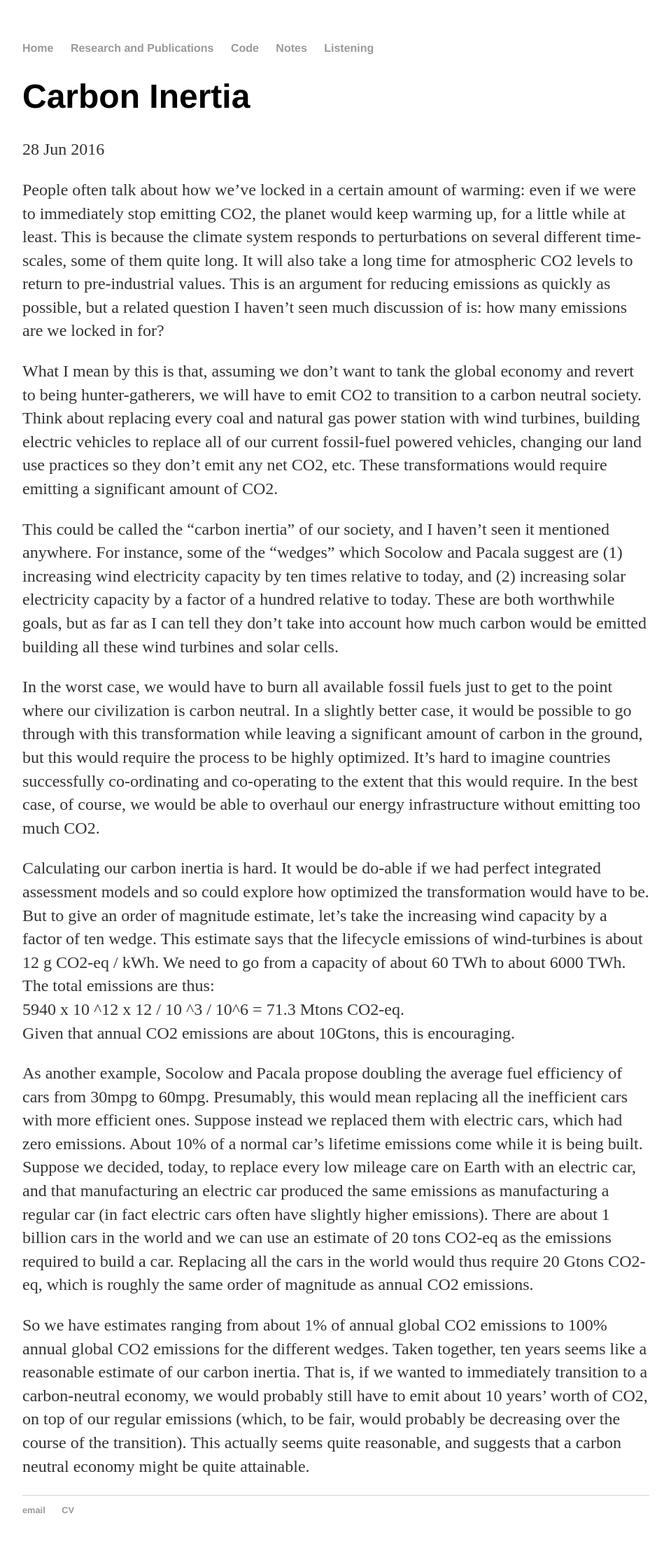
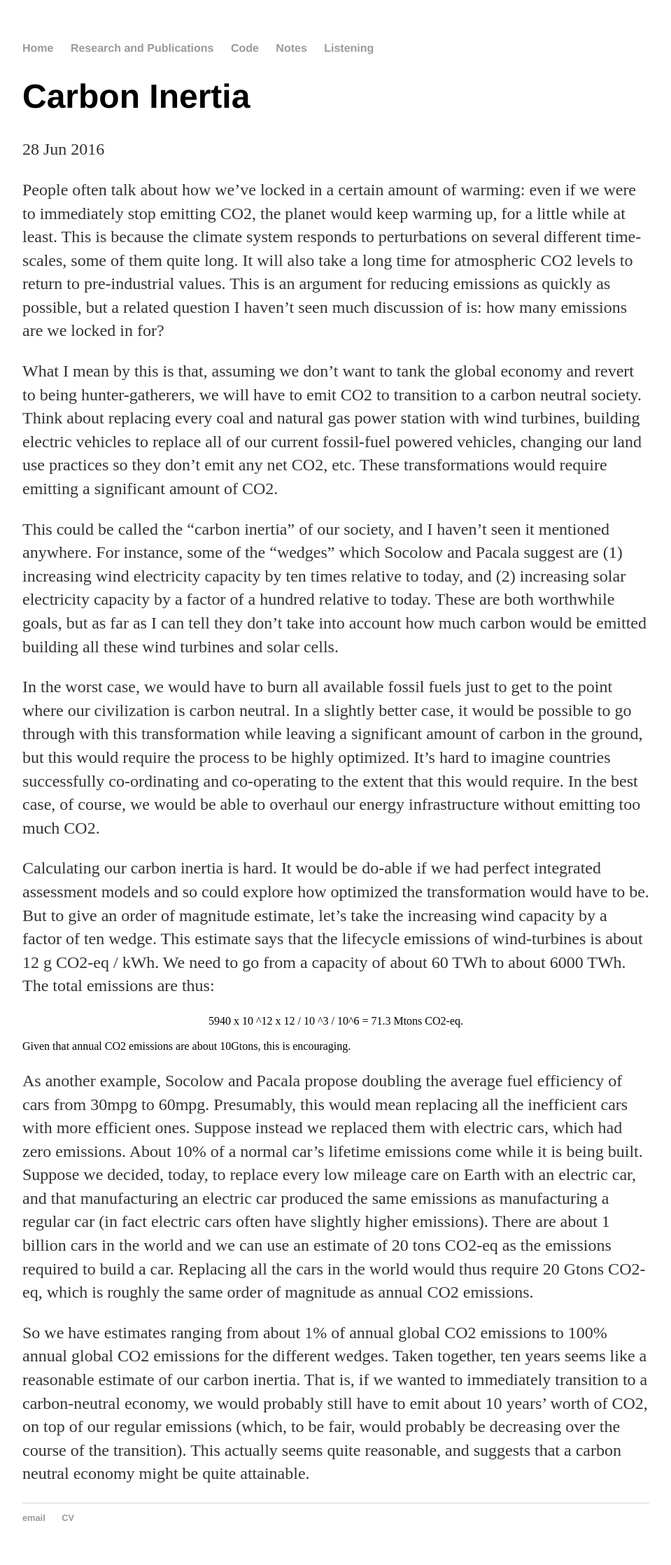
Before and after one commit to nicklutsko/nicklutsko.github.io, a Jekyll site: the page built from _posts/2016-06-28-Carbon-Intertia.md, in a window 1280 px wide. Shown: the whole page at 70% size, without its empty margins (160-1119 px from the left). Built offline with Jekyll 4.4.1, drawn with Linux system fonts in a browser that asks for light colours.

```diff
--- a/_posts/2016-06-28-Carbon-Intertia.md
+++ b/_posts/2016-06-28-Carbon-Intertia.md
@@ -14,7 +14,7 @@ date: 2016-06-28
 <p>In the worst case, we would have to burn all available fossil fuels just to get to the point where our civilization is carbon neutral. In a slightly better case, it would be possible to go through with this transformation while leaving a significant amount of carbon in the ground, but this would require the process to be highly optimized. It’s hard to imagine countries successfully co-ordinating and co-operating to the extent that this would require. In the best case, of course, we would be able to overhaul our energy infrastructure without emitting too much CO2.</p>
 
 <p>Calculating our carbon inertia is hard. It would be do-able if we had perfect integrated assessment models and so could explore how optimized the transformation would have to be. But to give an order of magnitude estimate, let’s take the increasing wind capacity by a factor of ten wedge. This estimate says that the lifecycle emissions of wind-turbines is about 12 g CO2-eq / kWh. We need to go from a capacity of about 60 TWh to about 6000 TWh. The total emissions are thus:<br>
-5940 x 10 ^12 x 12 / 10 ^3 / 10^6 = 71.3 Mtons CO2-eq.<br>
+<center>5940 x 10 ^12 x 12 / 10 ^3 / 10^6 = 71.3 Mtons CO2-eq.</center><br>
 Given that annual CO2 emissions are about 10Gtons, this is encouraging.</p>
 
 <p>As another example, Socolow and Pacala propose doubling the average fuel efficiency of cars from 30mpg to 60mpg. Presumably, this would mean replacing all the inefficient cars with more efficient ones. Suppose instead we replaced them with electric cars, which had zero emissions. About 10% of a normal car’s lifetime emissions come while it is being built. Suppose we decided, today, to replace every low mileage care on Earth with an electric car, and that manufacturing an electric car produced the same emissions as manufacturing a regular car (in fact electric cars often have slightly higher emissions). There are about 1 billion cars in the world and we can use an estimate of 20 tons CO2-eq as the emissions required to build a car. Replacing all the cars in the world would thus require 20 Gtons CO2-eq, which is roughly the same order of magnitude as annual CO2 emissions.</p>
```
